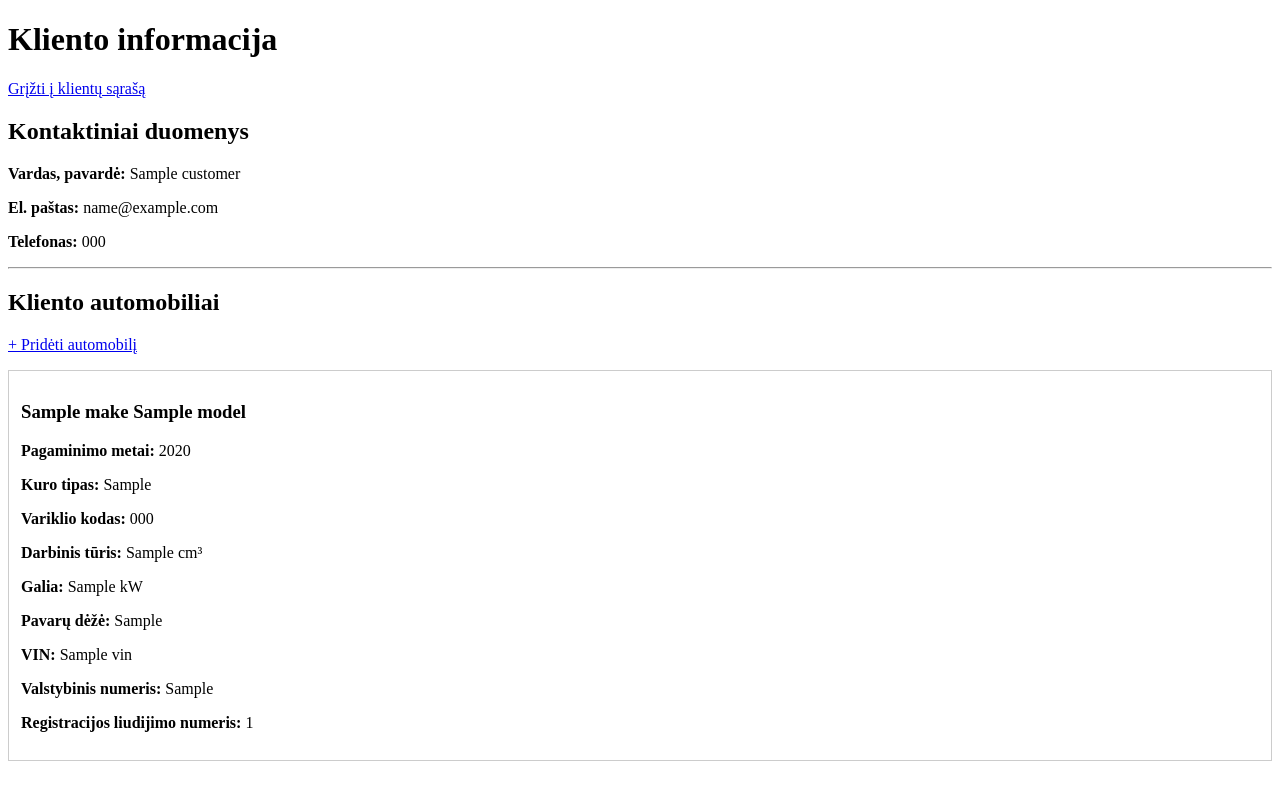
After one commit to Jacca-30/Auto_Service_Management_System, a Laravel app: template resources/views/customers/show.blade.php in a window 1280 px wide. The commit adds this page. Run offline with Laravel 12, Linux system fonts and the light colour scheme; the template is opened without the code that fills it: most values are stand-ins (such as "Sample title", 1, 10 or a date in 2020).

Commit message:
Created customer vehicles' list view, controller and create form. Moved 'vin' attribute from Vehicle to CustomerVehicle model.

```diff
--- a/app/Models/CustomerVehicle.php
+++ b/app/Models/CustomerVehicle.php
@@ -45,9 +45,4 @@ class CustomerVehicle extends Model
     {
         return $this->hasMany(RepairOrder::class);
     }
-
-    public function customerVehicles(): HasMany
-    {
-        return $this->hasMany(CustomerVehicle::class);
-    }
 }
--- a/app/Models/Vehicle.php
+++ b/app/Models/Vehicle.php
@@ -34,7 +34,6 @@ class Vehicle extends Model
         'year',
         'fuel_type',
         'engine_code',
-        'engine_type',
         'engine_displacement_cm3',
         'engine_power_kw',
         'transmission_type',
--- /dev/null
+++ b/resources/views/customers/show.blade.php
@@ -0,0 +1,90 @@
+<!DOCTYPE html>
+<html lang="lt">
+<head>
+    <meta charset="UTF-8">
+    <meta name="viewport" content="width=device-width, initial-scale=1.0">
+    <title>Kliento informacija</title>
+</head>
+<body>
+
+<h1>Kliento informacija</h1>
+
+<p>
+    <a href="{{ route('customers.index') }}">Grįžti į klientų sąrašą</a>
+</p>
+
+<h2>Kontaktiniai duomenys</h2>
+
+<p><strong>Vardas, pavardė:</strong> {{ $customer->name }}</p>
+<p><strong>El. paštas:</strong> {{ $customer->email }}</p>
+<p><strong>Telefonas:</strong> {{ $customer->phone }}</p>
+
+<hr>
+
+<h2>Kliento automobiliai</h2>
+
+<p>
+    <a href="{{ route('customers.vehicles.create', $customer->id) }}">
+        + Pridėti automobilį
+    </a>
+</p>
+
+@if ($customer->customerVehicles->isEmpty())
+    <p>Šis klientas dar neturi automobilių.</p>
+@else
+    @foreach ($customer->customerVehicles as $customerVehicle)
+        <div style="border: 1px solid #ccc; padding: 12px; margin-bottom: 12px;">
+
+            <h3>
+                {{ $customerVehicle->vehicle->make }}
+                {{ $customerVehicle->vehicle->model }}
+            </h3>
+
+            <p><strong>Pagaminimo metai:</strong>
+                {{ $customerVehicle->vehicle->year ?? 'Nenurodyta' }}
+            </p>
+
+            <p><strong>Kuro tipas:</strong>
+                {{ $customerVehicle->vehicle->fuel_type ?? 'Nenurodyta' }}
+            </p>
+
+            <p><strong>Variklio kodas:</strong>
+                {{ $customerVehicle->vehicle->engine_code ?? 'Nenurodyta' }}
+            </p>
+
+            <p><strong>Darbinis tūris:</strong>
+                {{ $customerVehicle->vehicle->engine_displacement_cm3 ?? 'Nenurodyta' }}
+                @if ($customerVehicle->vehicle->engine_displacement_cm3)
+                    cm³
+                @endif
+            </p>
+
+            <p><strong>Galia:</strong>
+                {{ $customerVehicle->vehicle->engine_power_kw ?? 'Nenurodyta' }}
+                @if ($customerVehicle->vehicle->engine_power_kw)
+                    kW
+                @endif
+            </p>
+
+            <p><strong>Pavarų dėžė:</strong>
+                {{ $customerVehicle->vehicle->transmission_type ?? 'Nenurodyta' }}
+            </p>
+
+            <p><strong>VIN:</strong>
+                {{ $customerVehicle->vin ?? 'Nenurodyta' }}
+            </p>
+
+            <p><strong>Valstybinis numeris:</strong>
+                {{ $customerVehicle->license_plate ?? 'Nenurodyta' }}
+            </p>
+
+            <p><strong>Registracijos liudijimo numeris:</strong>
+                {{ $customerVehicle->reg_cert_number ?? 'Nenurodyta' }}
+            </p>
+
+        </div>
+    @endforeach
+@endif
+
+</body>
+</html>
--- a/routes/web.php
+++ b/routes/web.php
@@ -44,5 +44,8 @@ Route::middleware(['auth', 'role:admin,employee'])->group(function () {
 
             Route::post('/{customerId}/vehicles', [CustomerVehicleController::class, 'store'])
                 ->name('vehicles.store');
+
+            Route::get('/{customerId}', [CustomerVehicleController::class, 'show'])
+                ->name('show');
         });
 });
```
Also changed, not shown: app/Http/Controllers/CustomerVehicleController.php (+8 -2 lines), resources/views/customer-vehicles/create.blade.php (added, +71 -0 lines), resources/views/customers/index.blade.php (+15 -3 lines), database/migrations/0001_01_01_000004_create_vehicles_table.php.
